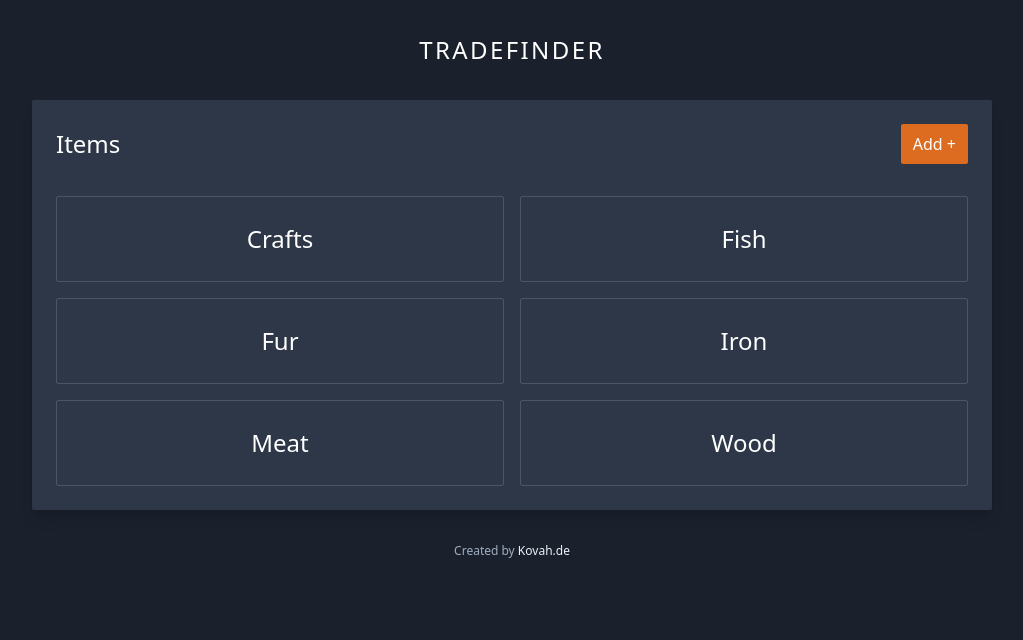
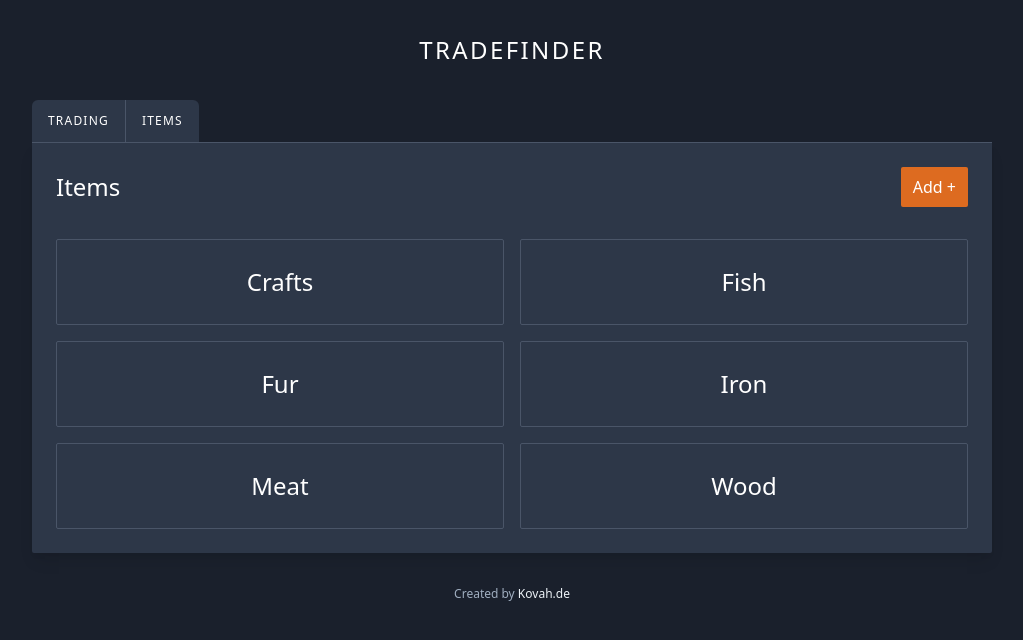
Before and after one commit to Kovah/Tradefinder, a React (Vite) app: page / in a window 1280 px wide. Shown: the top 640 px of the page, without its empty margins (128-1151 px from the left). Built offline with nearby package versions, Linux system fonts and the light colour scheme.

Commit message:
Build a main view with tabs

```diff
--- a/src/App.js
+++ b/src/App.js
@@ -2,7 +2,7 @@ import React from 'react';
 
 import Footer from './layout/Footer';
 import { Header } from './layout/Header';
-import Main from './layout/Main';
+import { Main } from './layout/Main';
 
 class App extends React.Component {
   render () {
--- a/src/layout/Main.js
+++ b/src/layout/Main.js
@@ -1,14 +1,30 @@
 import React from 'react';
 import { ItemOverview } from '../features/items/ItemOverview';
 
-class Main extends React.Component {
-  render () {
-    return (
-      <div className="my-8 p-6 bg-gray-800 shadow-lg rounded-sm">
-        <ItemOverview/>
+export function Main () {
+  const [activeTab, setActiveTab] = React.useState('ITEMS');
+
+  let tabContent;
+  if (activeTab === 'ITEMS') {
+    tabContent = <ItemOverview/>;
+  }
+
+  return (
+    <div className="my-8">
+      <div className="flex border-b border-gray-700 uppercase tracking-widest text-xs">
+        <div className="py-3 px-4 bg-gray-800 rounded-tl-md cursor-pointer border-r border-gray-700"
+          onClick={() => setActiveTab('TRADING')}>
+          Trading
+        </div>
+        <div className="py-3 px-4 bg-gray-800 rounded-tr-md cursor-pointer"
+          onClick={() => setActiveTab('ITEMS')}>
+          Items
+        </div>
       </div>
-    );
-  }
+      <div className="p-6 bg-gray-800 shadow-lg rounded-sm rounded-t-none">
+        {tabContent}
+      </div>
+
+    </div>
+  );
 }
-
-export default Main;
```
